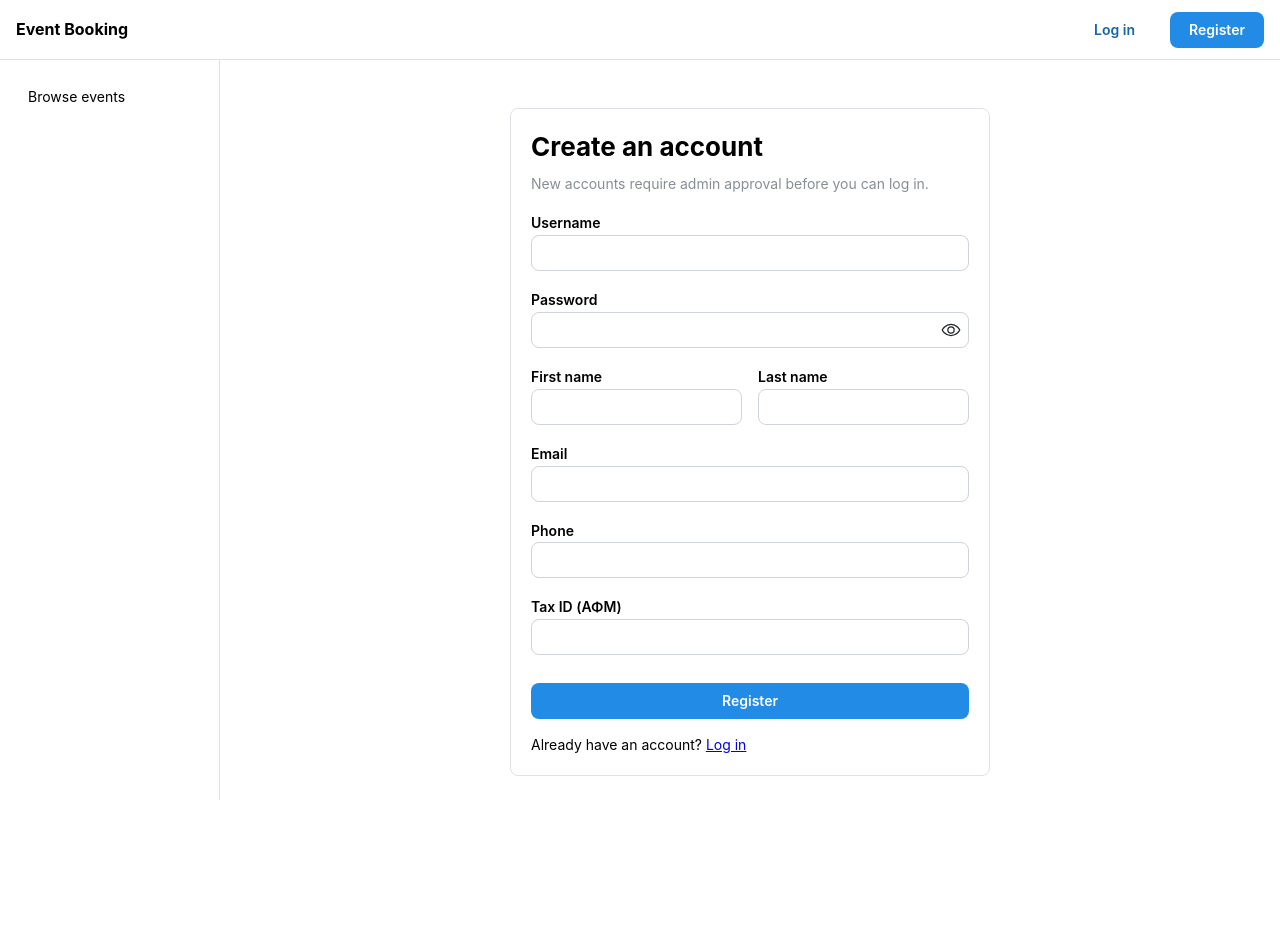
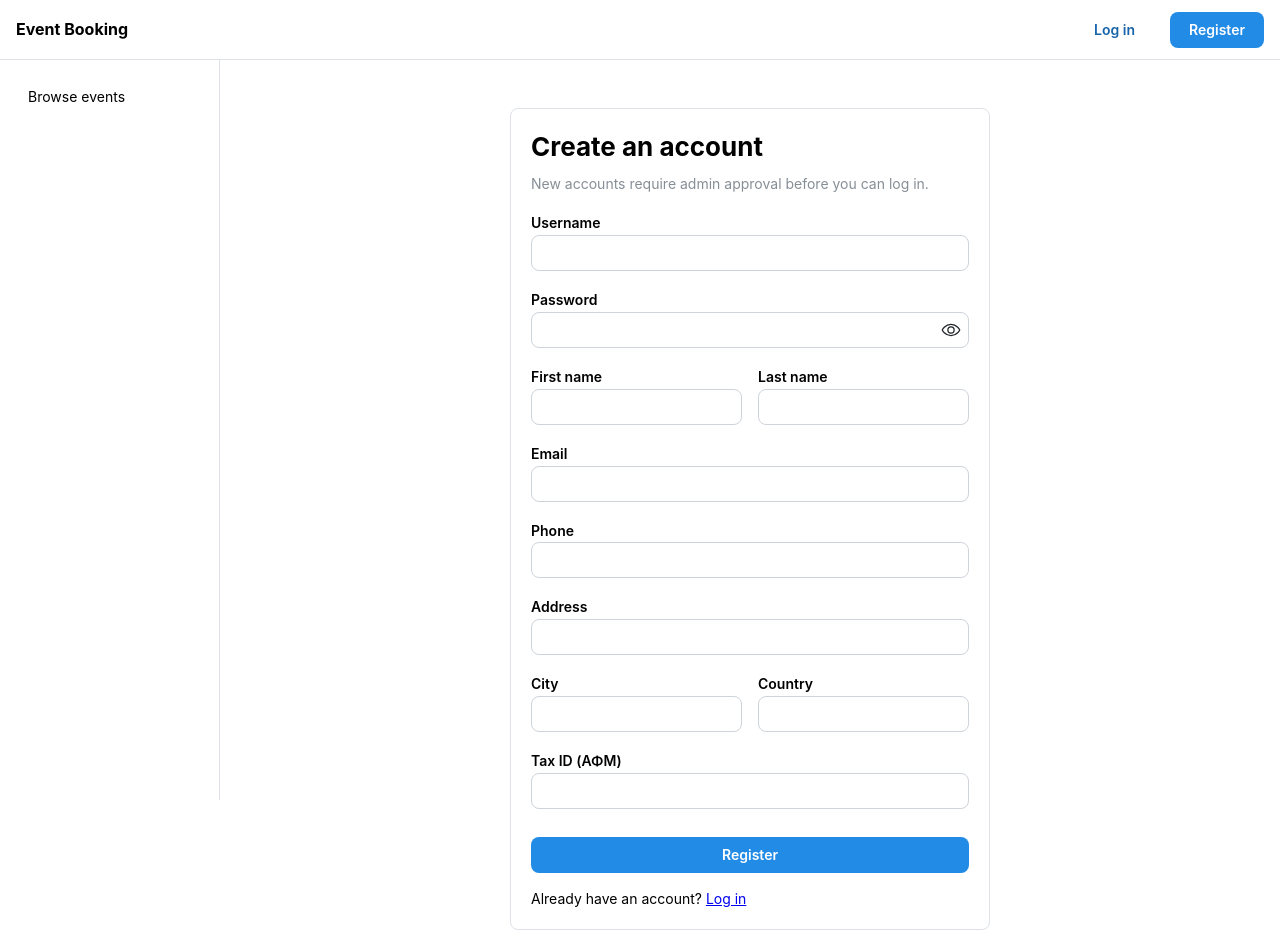
Before and after one commit to thanasisskotis/web-event-booking-system, a React app in the folder frontend/: page /register in a window 1280 px wide. Before the commit the page ends 800 px from the top, so only its background shows below. Built offline with nearby package versions, Linux system fonts and the light colour scheme; the HTML template or start-up script is replaced by a standard one.

Commit message:
feat(frontend): add optional address/city/country to register form
Ports the address/city/country fields from the teammate's register
form into our Mantine + Zod version, so the form collects the full
set of optional profile fields the backend accepts.

```diff
--- a/frontend/src/features/auth/pages/Register.jsx
+++ b/frontend/src/features/auth/pages/Register.jsx
@@ -13,6 +13,9 @@ const schema = z.object({
   last_name: z.string().min(1, "Required"),
   email: z.string().email("Invalid email"),
   phone: z.string().min(6, "Invalid phone number"),
+  address: z.string().optional(),
+  city: z.string().optional(),
+  country: z.string().optional(),
   tax_id: z.string().min(1, "Required"),
 });
 
@@ -78,6 +81,11 @@ export default function Register() {
           </SimpleGrid>
           <TextInput label="Email" {...register("email")} error={errors.email?.message} />
           <TextInput label="Phone" {...register("phone")} error={errors.phone?.message} />
+          <TextInput label="Address" {...register("address")} error={errors.address?.message} />
+          <SimpleGrid cols={2}>
+            <TextInput label="City" {...register("city")} error={errors.city?.message} />
+            <TextInput label="Country" {...register("country")} error={errors.country?.message} />
+          </SimpleGrid>
           <TextInput label="Tax ID (ΑΦΜ)" {...register("tax_id")} error={errors.tax_id?.message} />
           <Button type="submit" loading={isSubmitting} fullWidth mt="sm">
             Register
```
